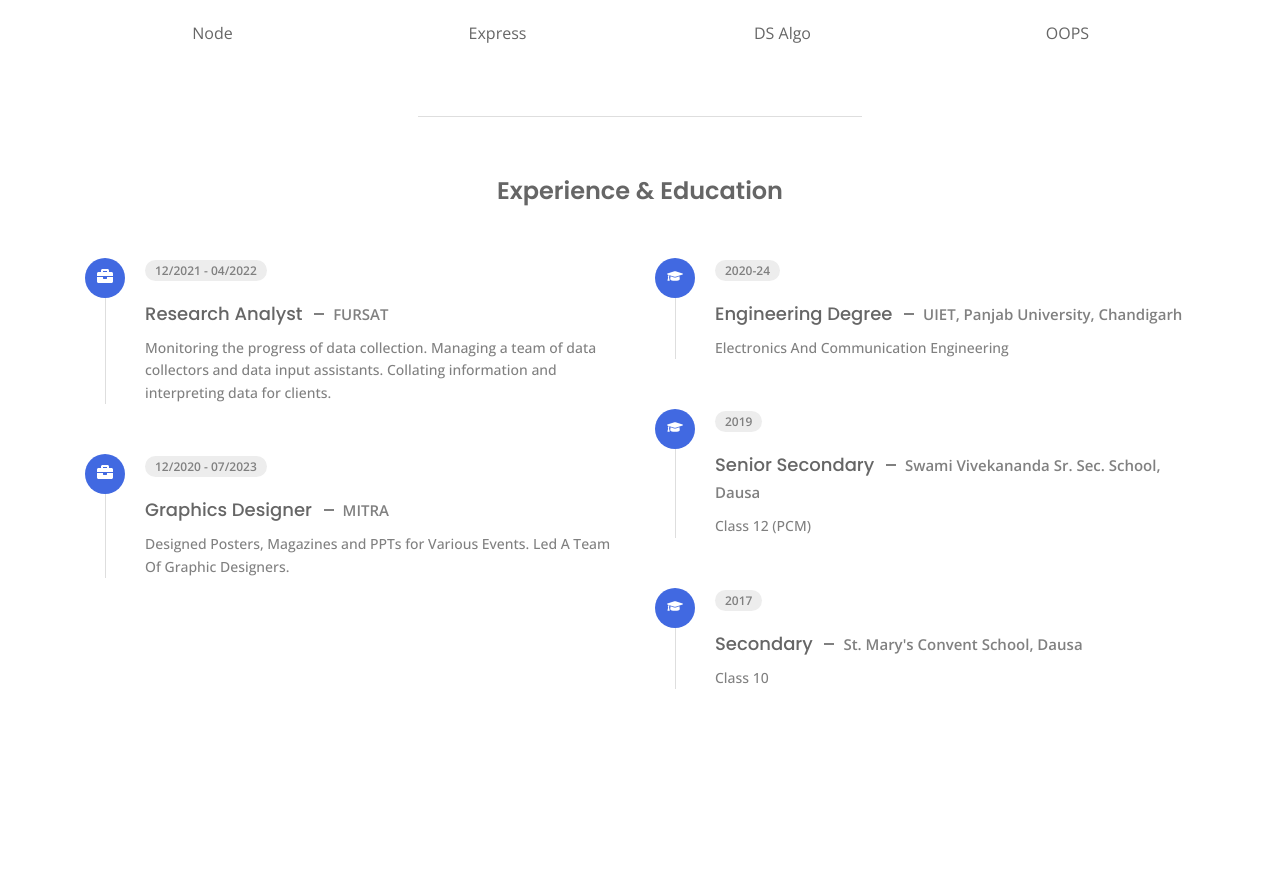
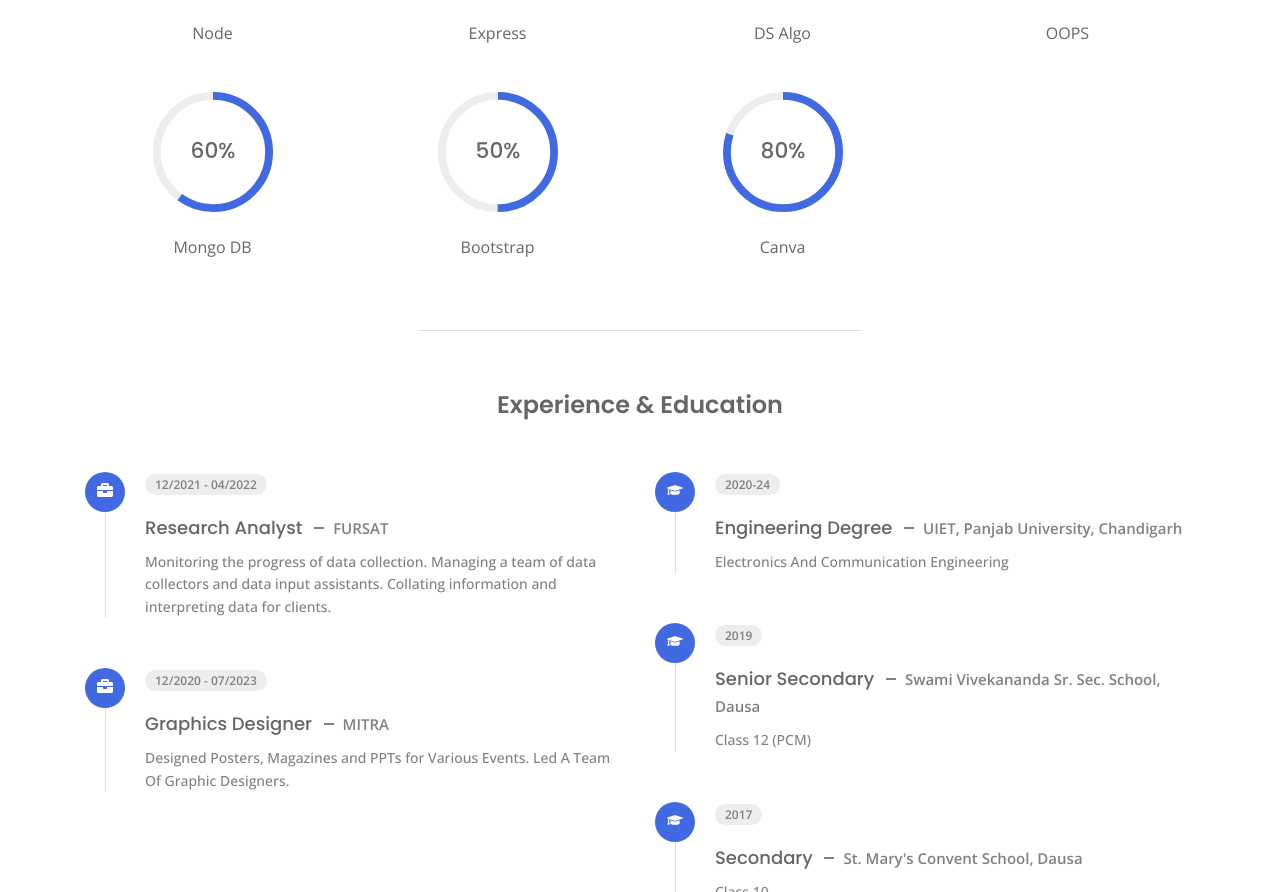
Before and after one commit to CodeWithYashp/portfolio, a React (Vite) app: page /about in a window 1280 px wide. Shown: the part 1139-2031 px from the top of the page. Before the commit the page ends 1898 px from the top, so only its background shows below. Built offline with nearby package versions, Linux system fonts and the light colour scheme.

Commit message:
skills update

```diff
--- a/src/data.jsx
+++ b/src/data.jsx
@@ -237,6 +237,21 @@ export const skills = [
     title: "OOPS",
     percentage: "70",
   },
+  {
+    id: 9,
+    title: "Mongo DB",
+    percentage: "60",
+  },
+  {
+    id: 10,
+    title: "Bootstrap",
+    percentage: "50",
+  },
+  {
+    id: 11,
+    title: "Canva",
+    percentage: "80",
+  },
 ];
 
 export const portfolio = [
```
